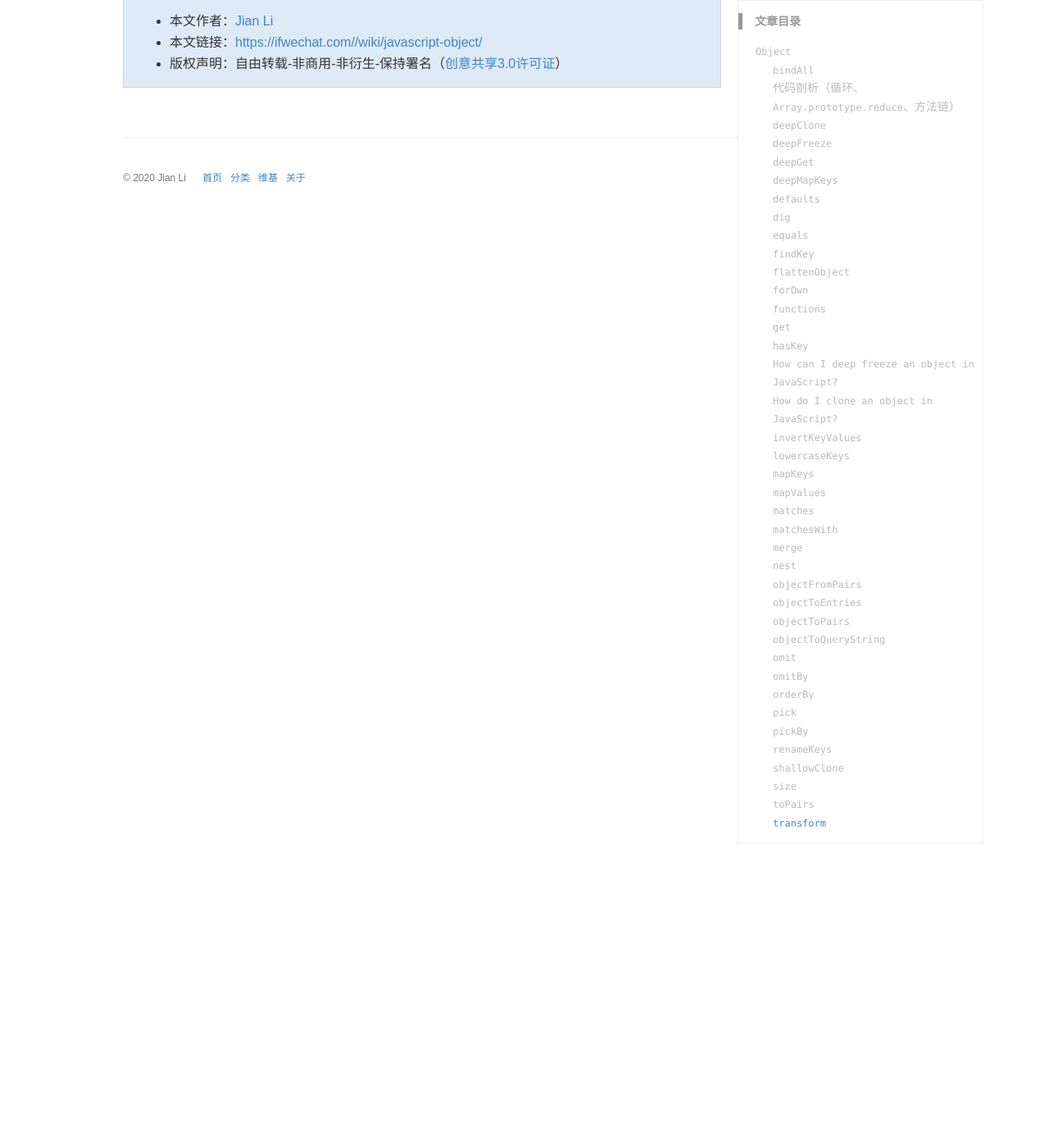
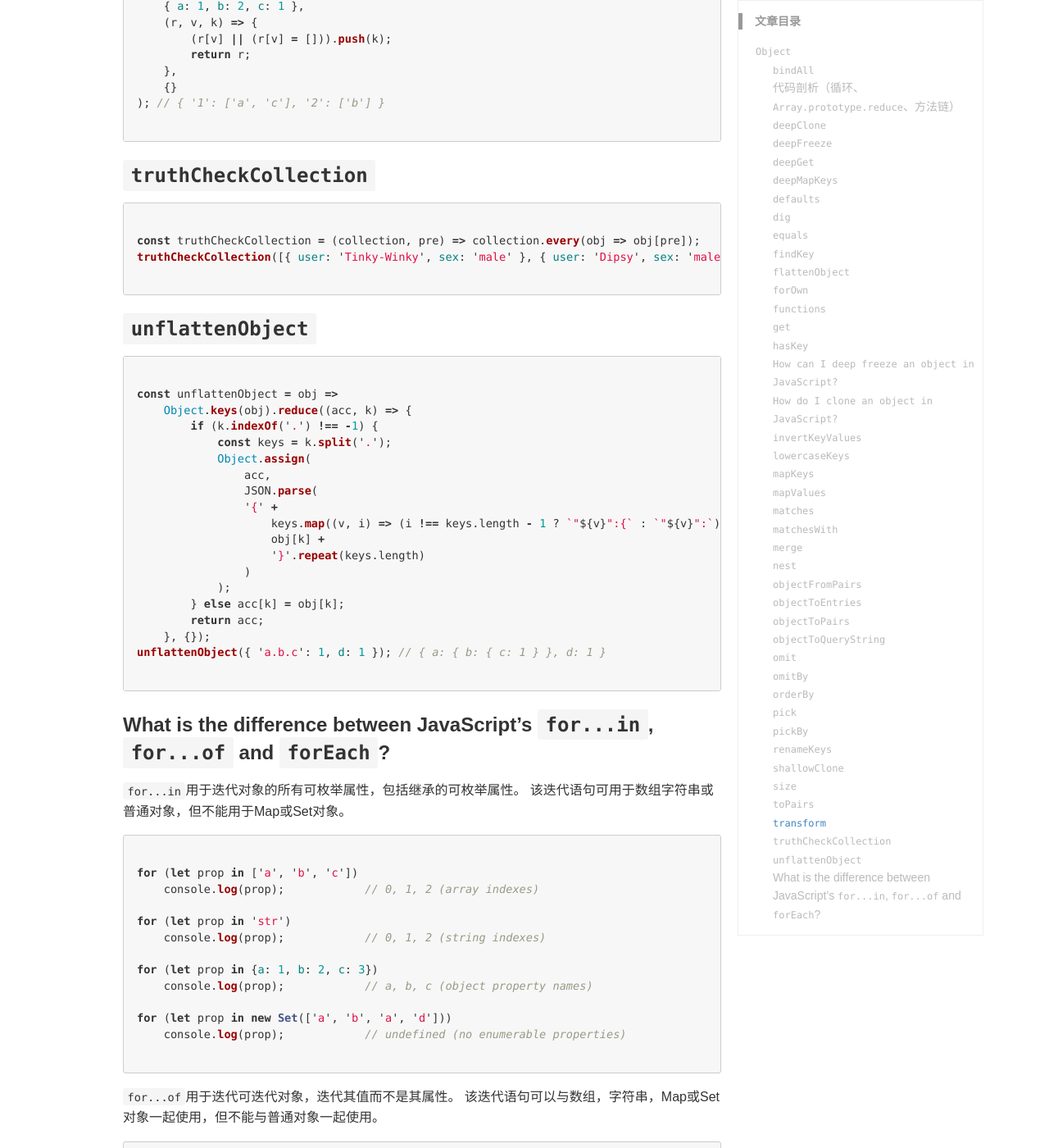
Before and after one commit to TcTOrz/TcTOrz.github.io, a Jekyll site: the page built from _wiki/javascript-object.md, in a window 1280 px wide and 1400 px high, scrolled down 17192 px. Shown: the whole window at 82% size. Built offline with Jekyll 4.4.1, drawn with Linux system fonts in a browser that asks for light colours; some web fonts are replaced; comment, search, counter and statistics services are not loaded; some of the changed text lies outside the part shown.

Commit message:
git-add-js-wiki-object

````diff
--- a/_wiki/javascript-object.md
+++ b/_wiki/javascript-object.md
@@ -835,3 +835,102 @@ toPairs(new Set(['a', 'b', 'c', 'a'])); // [ ['a', 'a'], ['b', 'b'], ['c', 'c']
 ```
 
 ### `transform`
+
+```js
+
+const transform = (obj, fn, acc) => Object.keys(obj).reduce((a, k) => fn(a, obj[k], k, obj), acc);
+transform(
+    { a: 1, b: 2, c: 1 },
+    (r, v, k) => {
+        (r[v] || (r[v] = [])).push(k);
+        return r;
+    },
+    {}
+); // { '1': ['a', 'c'], '2': ['b'] }
+
+```
+
+### `truthCheckCollection`
+
+```js
+
+const truthCheckCollection = (collection, pre) => collection.every(obj => obj[pre]);
+truthCheckCollection([{ user: 'Tinky-Winky', sex: 'male' }, { user: 'Dipsy', sex: 'male' }], 'sex'); // true
+
+```
+
+### `unflattenObject`
+
+```js
+
+const unflattenObject = obj =>
+    Object.keys(obj).reduce((acc, k) => {
+        if (k.indexOf('.') !== -1) {
+            const keys = k.split('.');
+            Object.assign(
+                acc,
+                JSON.parse(
+                '{' +
+                    keys.map((v, i) => (i !== keys.length - 1 ? `"${v}":{` : `"${v}":`)).join('') +
+                    obj[k] +
+                    '}'.repeat(keys.length)
+                )
+            );
+        } else acc[k] = obj[k];
+        return acc;
+    }, {});
+unflattenObject({ 'a.b.c': 1, d: 1 }); // { a: { b: { c: 1 } }, d: 1 }
+
+```
+
+### What is the difference between JavaScript's `for...in`, `for...of` and `forEach`?
+
+`for...in`用于迭代对象的所有可枚举属性，包括继承的可枚举属性。 该迭代语句可用于数组字符串或普通对象，但不能用于Map或Set对象。
+
+```js
+
+for (let prop in ['a', 'b', 'c'])
+    console.log(prop);            // 0, 1, 2 (array indexes)
+
+for (let prop in 'str')
+    console.log(prop);            // 0, 1, 2 (string indexes)
+
+for (let prop in {a: 1, b: 2, c: 3})
+    console.log(prop);            // a, b, c (object property names)
+
+for (let prop in new Set(['a', 'b', 'a', 'd']))
+    console.log(prop);            // undefined (no enumerable properties)
+
+```
+
+`for...of`用于迭代可迭代对象，迭代其值而不是其属性。 该迭代语句可以与数组，字符串，Map或Set对象一起使用，但不能与普通对象一起使用。
+
+```js
+
+for (let val of ['a', 'b', 'c'])
+    console.log(val);            // a, b, c (array values)
+
+for (let val of 'str')
+    console.log(val);            // s, t, r (string characters)
+
+for (let val of {a: 1, b: 2, c: 3})
+    console.log(prop);           // TypeError (not iterable)
+
+for (let val of new Set(['a', 'b', 'a', 'd']))
+    console.log(val);            // a, b, d (Set values)
+
+```
+
+`forEach()`是Array原型的一种方法，它允许您遍历数组的元素。 尽管`forEach()`仅迭代数组，但它可以在迭代时访问每个元素的值和索引。
+
+```js
+
+['a', 'b', 'c'].forEach(
+    val => console.log(val)     // a, b, c (array values)
+);
+
+['a', 'b', 'c'].forEach(
+    (val, i) => console.log(i)  // 0, 1, 2 (array indexes)
+);
+
+```
````
